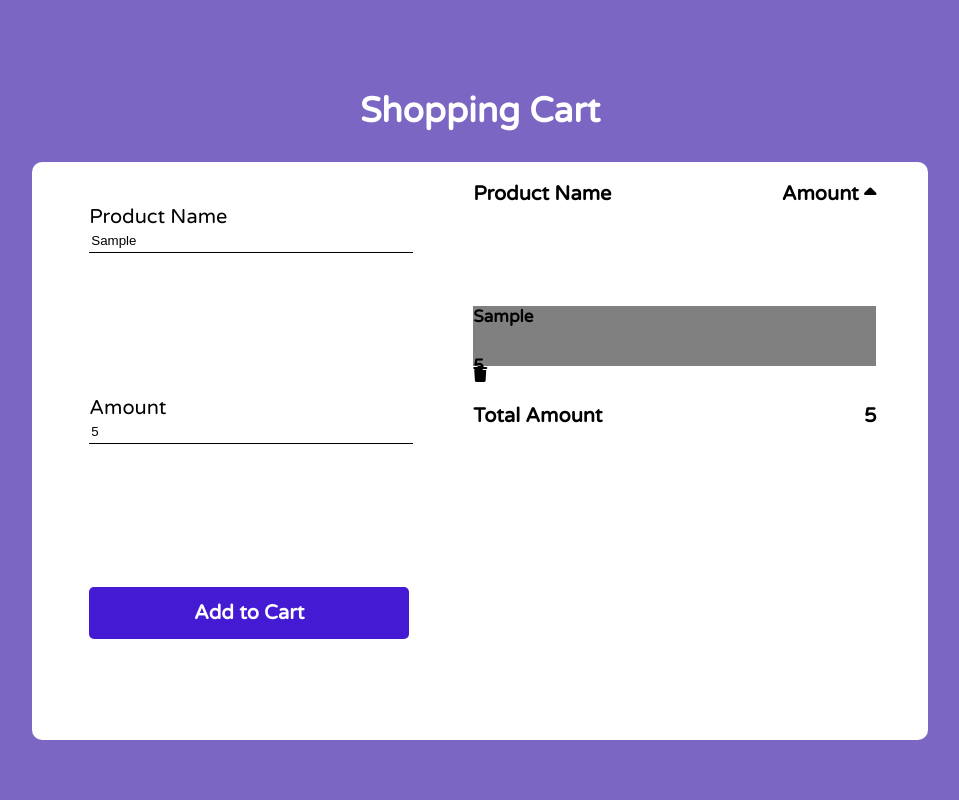
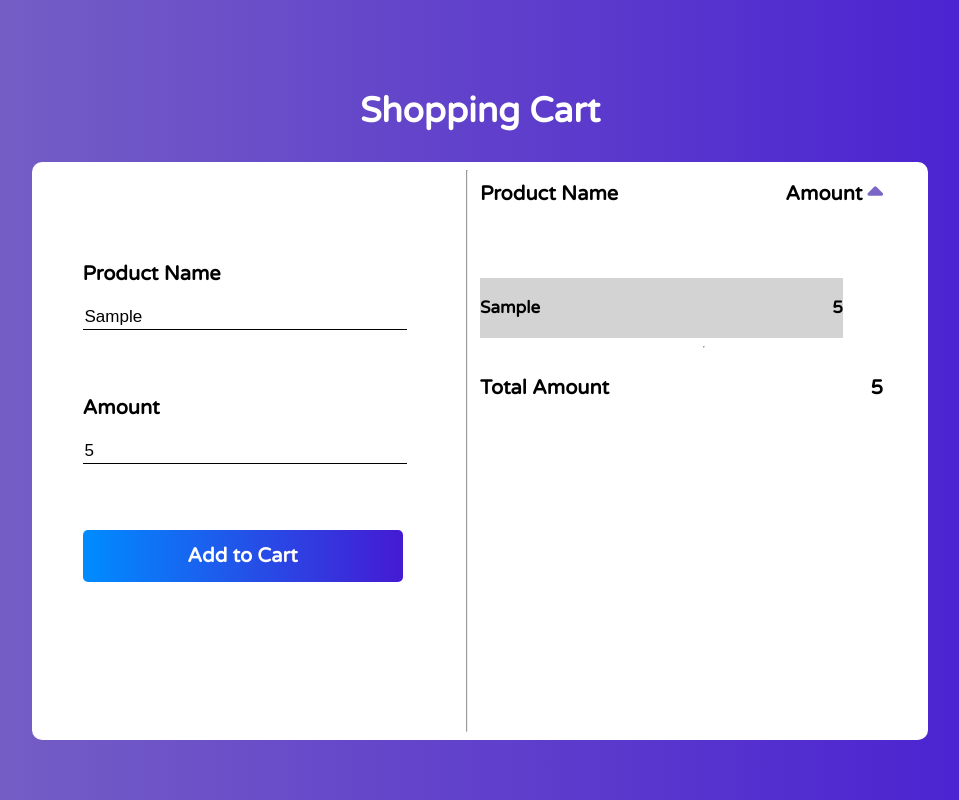
Before and after one commit to Akilashwarran/Shopping-cart, a plain HTML site: page index.html in a window 1280 px wide. Both pictures are taken after typing "Sample", "5" into the empty fields and a click on the button "Add to Cart". Shown: the whole page, without its empty margins (160-1119 px from the left). Drawn offline with Linux system fonts and the light colour scheme.

Commit message:
Add files via upload

```diff
--- a/index.html
+++ b/index.html
@@ -20,12 +20,12 @@
                         <form id="productForm">
                             <div class="pro">
                                 <label for="productName">Product Name</label>
-                                <input type="text" id="productName" name="productName">
+                                <input type="text" id="productName" name="productName" placeholder="product name">
                                 <span id="pr-error" class="error"></span>
                             </div>
                             <div class="amt">
                                 <label for="amount">Amount</label>
-                                <input type="number" id="amount" name="amount">
+                                <input type="number" id="amount" name="amount" placeholder="amount">
                                 <span id="amt-error" class="error"></span>
                             </div>
                             <div class="bt">
@@ -33,17 +33,19 @@
                             </div>
                         </form>
                     </div>
-
+                    <hr>
                     <div class="data">
                         <div class="data-top">
                             <h3>Product Name</h3>
-                            <h3>Amount  <i class="fa-solid fa-caret-up"></i></h3>
+                            <h3>Amount   <i id="up" class="fa-solid fa-caret-up fa-lg" style="color: #7b67c3;"></i></h3>
 
                         </div>
+
                         <div class="data-list" id="data-lst">
 
 
                         </div>
+                        <hr>
                         <div class="total">
                             <h3>Total Amount</h3>
                             <h3 id="totalAmount">0</h3>
--- a/script.js
+++ b/script.js
@@ -1,8 +1,9 @@
 
 document.getElementById('productForm').addEventListener('submit', function (event) {
     event.preventDefault();
+    function submitForm() {
+
         // ---------------------input validation----------------
-let count = 0;
         let productName = document.getElementById('productName').value;
         let amount = document.getElementById('amount').value;
 
@@ -20,37 +21,124 @@ let count = 0;
             document.getElementById('amt-error').textContent = '';
         }
 
-// ---------------------creating list divs---------------
+        createListDiv(productName, amount);
+    }
+    submitForm();
+    function createListDiv(productName, amount) {
         let dataList = document.getElementById('data-lst');
+
         let newItem = document.createElement('div');
+        newItem.className = 'newItem';
 
-    newItem.className='newItem'
 
-    if (count % 2 === 0) {
-        newItem.style.backgroundColor = 'grey';
+
+
+        let listname = document.createElement('h5');
+        listname.className = 'list-name';
+        listname.textContent = productName;
+
+        let listamt = document.createElement('h5');
+        listamt.className = 'list-amt';
+        listamt.textContent = amount;
+
+        let listdata = document.createElement('div');
+        listdata.className = 'listdata';
+        listdata.append(listname, listamt);
+        let index = dataList.children.length;
+        listdata.classList.add(index % 2 === 0 ? 'even' : 'odd');
+
+        let deleteicn = createDeleteIcon(newItem, dataList,productName);
+
+        newItem.addEventListener('mouseover', function () {
+            deleteicn.style.display = 'inline';
+        });
+
+        newItem.addEventListener('mouseout', function () {
+            deleteicn.style.display = 'none';
+        });
+
+        newItem.append(listdata, deleteicn);
+        dataList.append(newItem);
+
+        updateamt();
     }
 
-    let listname = document.createElement('h5')
-    listname.className='list-name'
-    listname.textContent = productName;
-    let listamt = document.createElement('h5')
-    let listdata= document.createElement('div')
-    listdata.className='listdata'
-    listdata.append(listname,listamt)
 
-    listamt.classname='list-amt'
-    listamt.textContent = amount;
-    let deleteicn =document.createElement('li')
-    deleteicn.className='fa-solid fa-trash'
+    function createDeleteIcon(newItem, dataList, proname) {
+        let deleteicn = document.createElement('li');
+        deleteicn.className = 'fa-solid fa-trash';
+        deleteicn.style.color = '#ff0000';
+        deleteicn.style.display = 'none';
 
-    newItem.append(listname,listamt)
-    dataList.append(newItem,deleteicn);
-    count++
+        deleteicn.addEventListener('click', function () {
 
-    let totalAmount = parseFloat(document.getElementById('totalAmount').textContent);
-    totalAmount += parseFloat(amount);
+            let confirm = window.confirm(`Do you want to delete the product ${proname}?`);
+
+            if (confirm) {
+                dataList.removeChild(newItem);
+                updatebg();
+                updateamt();
+            }
+        });
+
+        return deleteicn;
+    }
+
+    function updatebg() {
+        let dataList = document.getElementById('data-lst');
+        let items = Array.from(dataList.children);
+
+        items.forEach(function (item, index) {
+            item.querySelector('.listdata').classList.remove('even', 'odd');
+            item.querySelector('.listdata').classList.add(index % 2 === 0 ? 'even' : 'odd');
+        });
+    }
+
+    function updateamt() {
+        let totalAmount = 0;
+        let totalamt = document.querySelectorAll('.list-amt');
+
+        totalamt.forEach(function (listAmtElement) {
+            totalAmount += parseFloat(listAmtElement.textContent);
+        });
+
         document.getElementById('totalAmount').textContent = totalAmount;
+    }
 
+    let up=document.getElementById('up')
+    up.addEventListener('click',decensort)
+
+    function decensort() {
+        let dataList = document.getElementById('data-lst');
+        let order = Array.from(dataList.children);
+
+
+        for (let i = 0; i < order.length - 1; i++) {
+            for (let j = 0; j < order.length - 1 - i; j++) {
+                let currentAmount = parseFloat(order[j].querySelector('.list-amt').textContent);
+                let nextAmount = parseFloat(order[j + 1].querySelector('.list-amt').textContent);
+
+                if (currentAmount < nextAmount) {
+
+                    let temp = order[j];
+                    order[j] = order[j + 1];
+                    order[j + 1] = temp;
+                }
+            }
+        }
+
+
+        while (dataList.firstChild) {
+            dataList.removeChild(dataList.firstChild);
+        }
+
+
+        order.forEach(function (newItem) {
+            dataList.appendChild(newItem);
+        });
+        updatebg();
+        updateamt();
+    }
 
 
 
--- a/style.css
+++ b/style.css
@@ -17,6 +17,8 @@ body{
 label{
     font-family: 'Varela Round', sans-serif;
     font-size: 20px;
+    font-weight: bold;
+
 }
 .container{
     width: 100%;
@@ -24,7 +26,8 @@ label{
     display: flex;
     justify-content: center;
     align-items: center;
-    background-color: #7b67c3;
+    /* background-color: #7b67c3; */
+    background-image: linear-gradient(to right, #7b67c3,#451ad3);
 }
 .card{
     width: 70%;
@@ -74,18 +77,24 @@ form{
     background-color: rgb(255, 255, 255);
     display: flex;
     flex-direction: column;
-    gap: 0px;
-    justify-content: space-around;
+    gap: 30px;
+    justify-content: center;
     align-items: center;
 
 }
 .pro{
     width: 80%;
     height: 20%;
+    display: flex;
+    flex-direction: column;
+    gap: 20px;
 }
 .amt{
     width: 80%;
     height: 20%;
+    display: flex;
+    flex-direction: column;
+    gap: 20px;
 }
 .bt{
     width: 80%;
@@ -103,6 +112,8 @@ button{
     border: none;
     border-radius: 5px;
     background-color: #451ad3;
+    background-image: linear-gradient(to right,#008cff,#451ad3);
+
 
 
 }
@@ -110,7 +121,7 @@ input{
     width: 100%;
     height: 20%;
     border: none;
-
+    font-size: 17px;
     border-bottom: 1px solid;
     /* height: 90%; */
 }
@@ -137,34 +148,47 @@ h3{
 }
 .data-list{
     width: 90%;
-    /* height: 60%; */
-    max-height: 252px;
-
-   /* display: flex; */
-    overflow-y: scroll;
+    max-height: 240px;
+   /* display: flex;
+   flex-direction: column; */
+    overflow-y: auto;
 
 }
 
 .fa-solid fa-trash{
     width: 30%;
+    color: red;
 }
+
 .listdata{
-    width: 70;
+    width: 90%;
     height: 60px;
-    /* display: flex;
-    justify-content: space-between; */
+    display: flex;
+    align-items: center;
+    justify-content: space-between;
+
 }
+
 .newItem{
-    width: 70;
+    width: 90;
     height: 60px;
-    /* display: flex;
-    justify-content: space-between; */
+     display: flex;
+     align-items: center;
+    justify-content: space-between;
+}
+.even{
+    background-color: lightgrey;
+}
+#up{
+    cursor: pointer;
 }
 
 h5{
     font-size: 17px;
+    margin: 0;
     font-family: 'Varela Round', sans-serif;
 }
+
 .total{
     width: 90%;
     display: flex;
```
Lines whose indentation alone changed are shown as unchanged.
